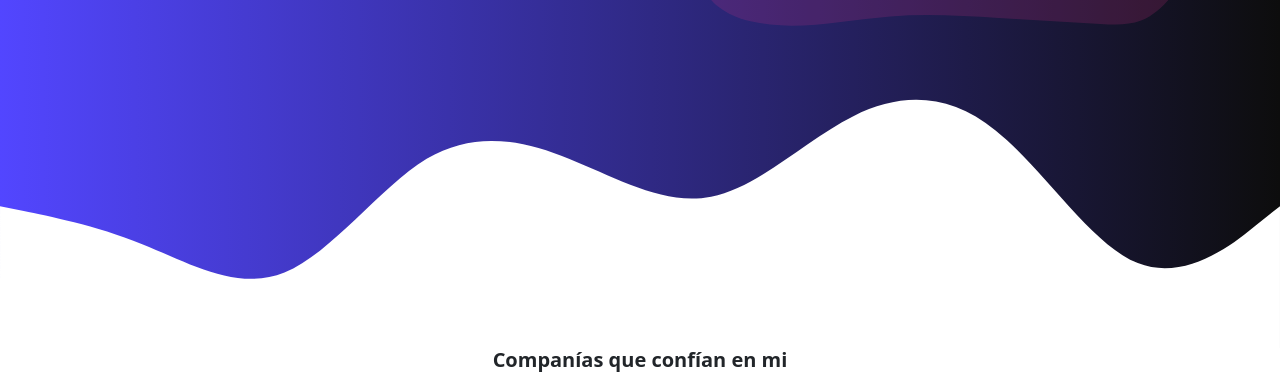
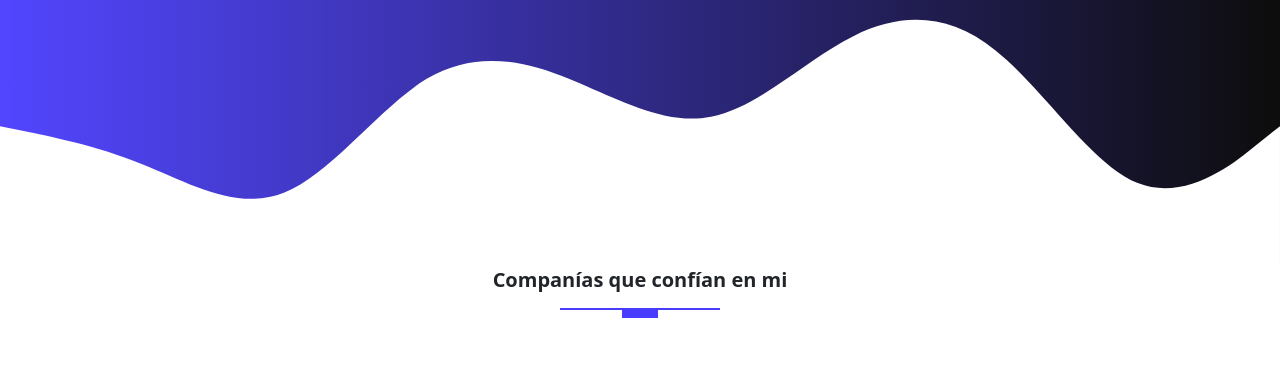
Before and after one commit to Tincho91/maiaru-portafolio-sass-boostrap, a website: page index.html in a window 1280 px wide. Shown: the part 676-1055 px from the top of the page. Drawn offline with nearby package versions, Linux system fonts and the light colour scheme.

Commit message:
22 commit

```diff
--- a/scss/sections/_intro-section.scss
+++ b/scss/sections/_intro-section.scss
@@ -6,9 +6,6 @@
     padding: 10rem 0 0 0;
     width: 100%;
     height: 100%;
-    @include media-breakpoint-up(lg) {
-    padding-top: 15rem;
-    }
 }
 
 .intros {
```
Also changed, not shown: assets/css/style.css, 1 other file.
